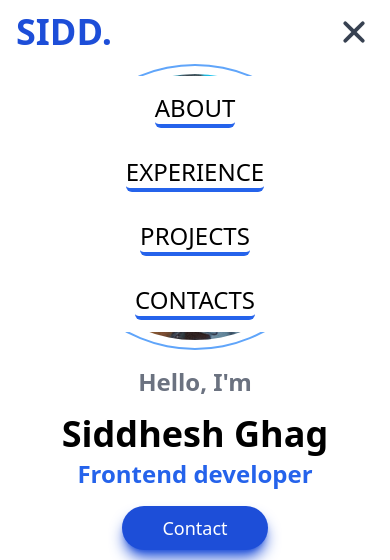
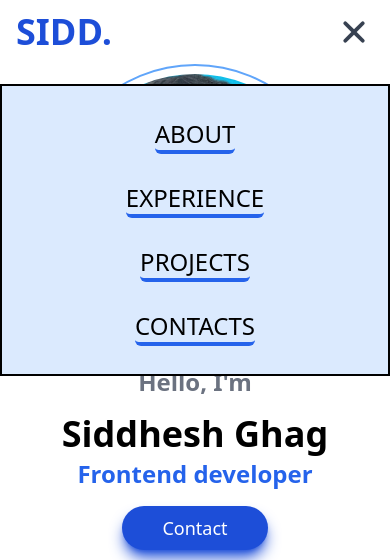
Before and after one commit to Slayer-X164/MyPortfolio, a website: page src/index.html in a window 390 px wide. Both pictures are taken after a click on the element 354 px from the left and 32 px from the top of the page. Shown: the top 560 px of the page. Drawn offline with nearby package versions, Linux system fonts and the light colour scheme.

Commit message:
nav fix 1

```diff
--- a/src/index.html
+++ b/src/index.html
@@ -26,7 +26,7 @@
       </div>
       <div
         id="nav-links"
-        class="lg:flex absolute md:relative bg-white top-[-100%] duration-500 md:top-0 flex justify-center text-center md:justify-end w-full left-0"
+        class="lg:flex absolute md:relative bg-blue-100 py-4 border-2 border-black md:border-0 md:bg-white md:py-0 top-[-100%] duration-300 md:top-0 flex justify-center text-center md:justify-end w-full left-0"
       >
         <ul class="gap-8 md:gap-10 p-4 md:p-0 flex flex-col md:flex-row">
           <li>
@@ -164,7 +164,7 @@
       const navLinks = document.querySelector("#nav-links");
       function onToggleMenu(e) {
         e.name = e.name === "menu" ? "close" : "menu";
-        navLinks.classList.toggle("top-[9%]");
+        navLinks.classList.toggle("top-[10%]");
       }
     </script>
   </body>
```
Also changed, not shown: src/output.css.
